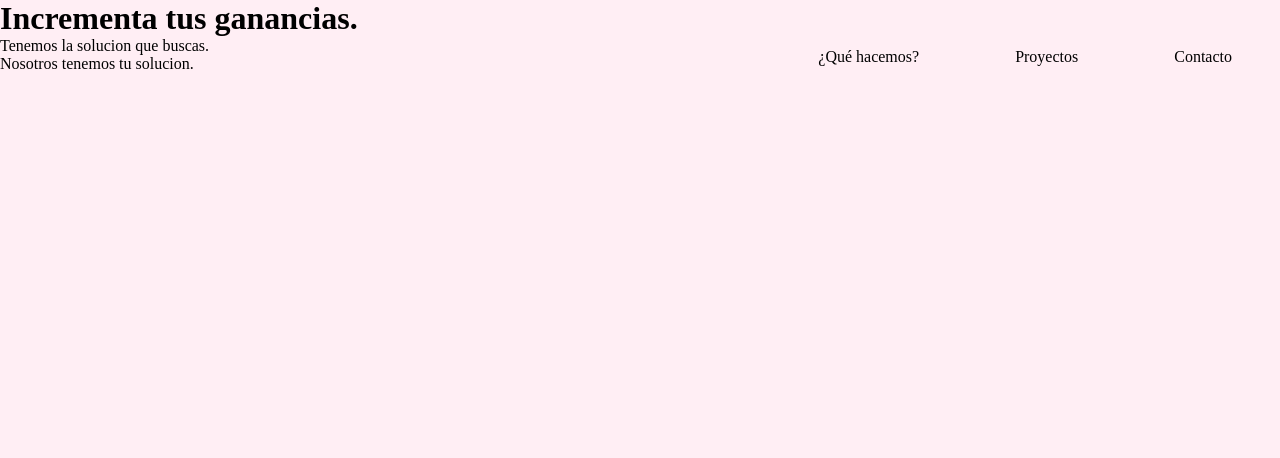
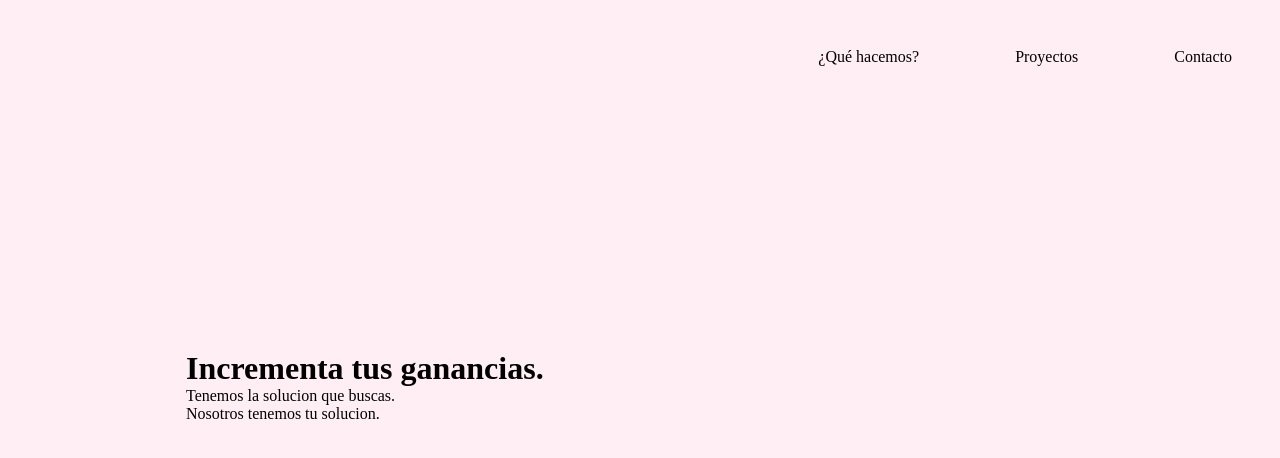
Before and after one commit to JoelHernandez343/web-example-header, a website built with webpack: page src/index.html in a window 1280 px wide. Built offline with nearby package versions, Linux system fonts and the light colour scheme.

Commit message:
Descripcion estilizada

```diff
--- a/src/css/style.css
+++ b/src/css/style.css
@@ -25,3 +25,17 @@ nav > ul {
 nav > ul > li {
   padding: 3em;
 }
+
+header > div {
+  width: 100%;
+  display: flex;
+  align-items: center;
+  justify-content: center;
+  position: relative;
+}
+
+header > div > div {
+  height: 100px;
+  width: 50vw;
+  margin: 0 300px 0 2em;
+}
```
